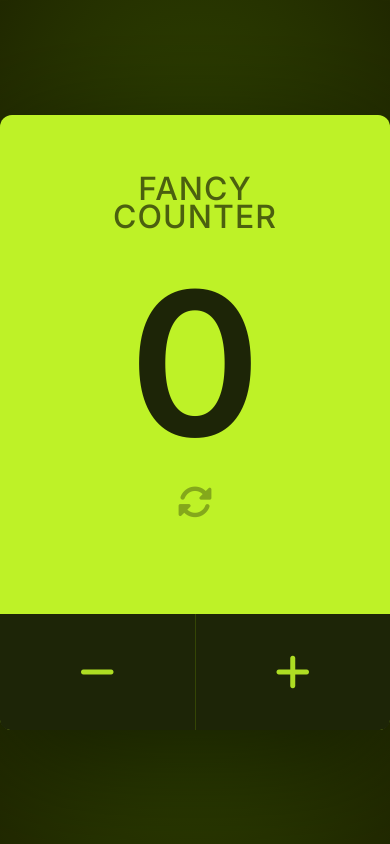
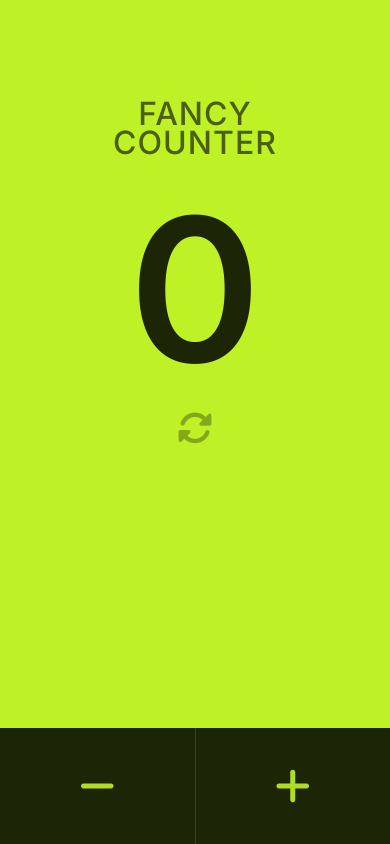
Before and after one commit to blanKTcup/Fancy-Counter, a website: page src/index.html in a window 390 px wide. Drawn offline with nearby package versions, Linux system fonts and the light colour scheme; files that its build step writes are made by us from their sources.

Commit message:
added media query

```diff
--- a/src/sass/style.scss
+++ b/src/sass/style.scss
@@ -132,3 +132,21 @@ button {
         }
       }
 }
+
+// MEDIA QUERIES
+@media (max-width: 680px) or (max-height: 730px) {
+  .counter {
+    width: 100%;
+    height: 100%;
+    border-radius: 0;
+
+    &__title {
+      margin-top: 100px;
+    }
+
+    &__buttons {
+      border-bottom-left-radius: 0;
+      border-bottom-right-radius: 0;
+    }
+  }
+}
```
